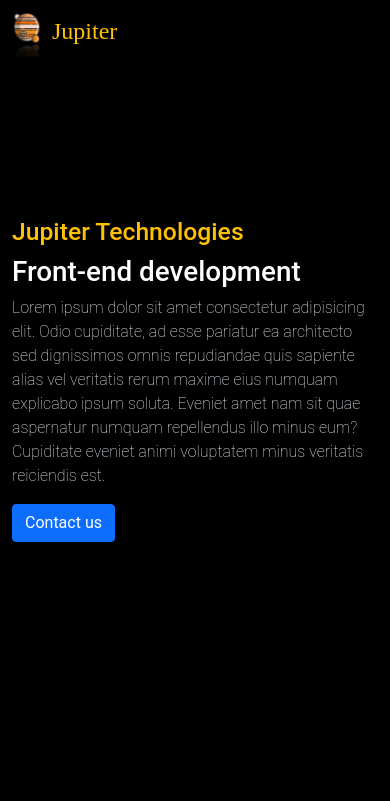
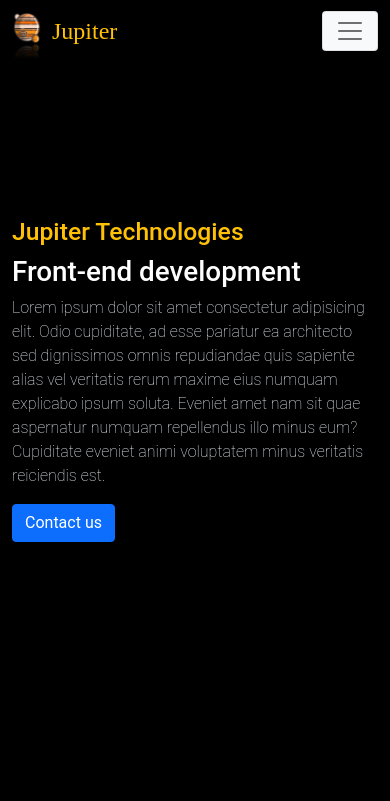
Before and after one commit to styylz/jupiterio, a plain HTML site: page index.html in a window 390 px wide. Shown: the top 801 px of the page. Drawn offline with nearby package versions, Linux system fonts and the light colour scheme; files that its build step writes are made by us from their sources; files whose address does not match are found by name.

Commit message:
changed navbar toggler

```diff
--- a/index.html
+++ b/index.html
@@ -26,7 +26,7 @@
           <span class="nav__text-logo text-warning">Jupiter</span>
         </a>
 
-        <button class="navbar-toggler" type="button" data-toggle="collapse" data-target="#navbarNav"
+        <button class="navbar-toggler bg-light" type="button" data-toggle="collapse" data-target="#navbarNav"
           aria-controls="navbarNav" aria-expanded="false" aria-label="Toggle navigation">
           <span class="navbar-toggler-icon"></span>
         </button>
```
Also changed, not shown: pages/aboutus.html (+1 -1 lines), pages/contacts.html (+1 -1 lines).
